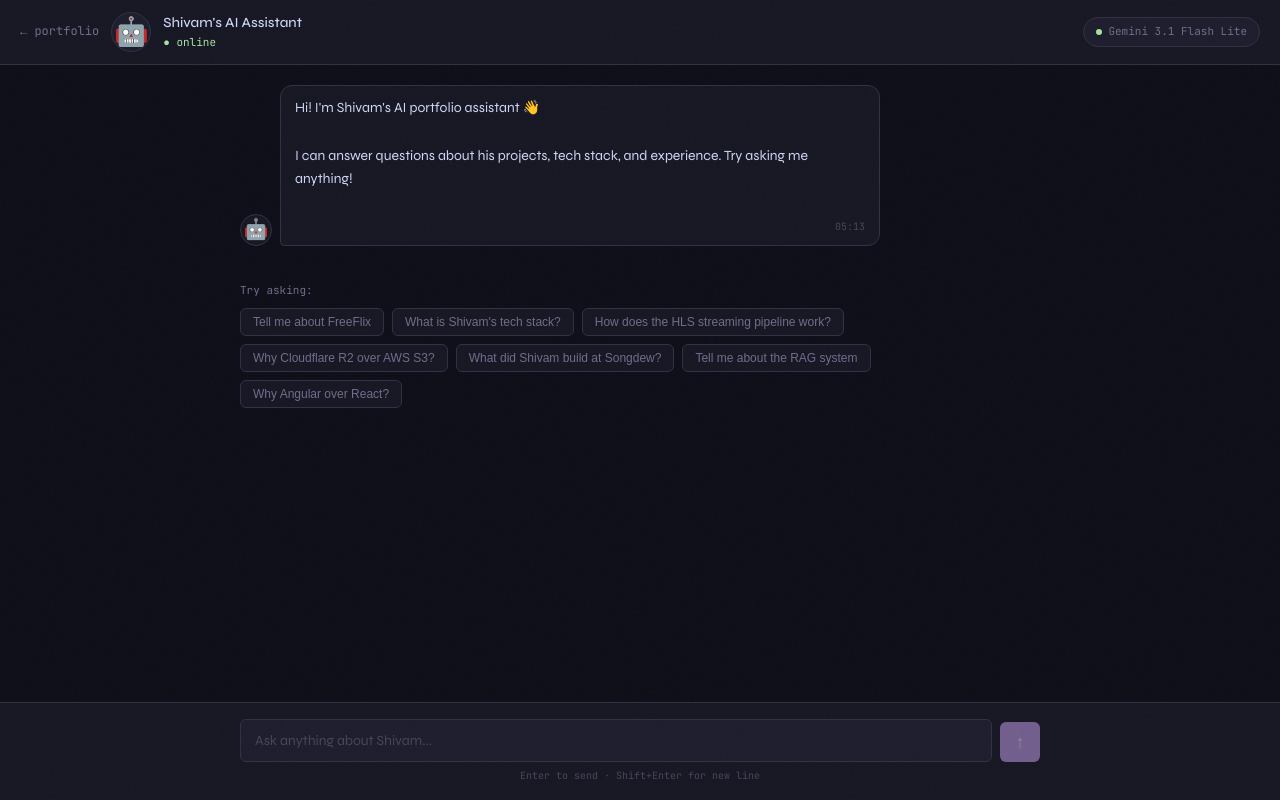
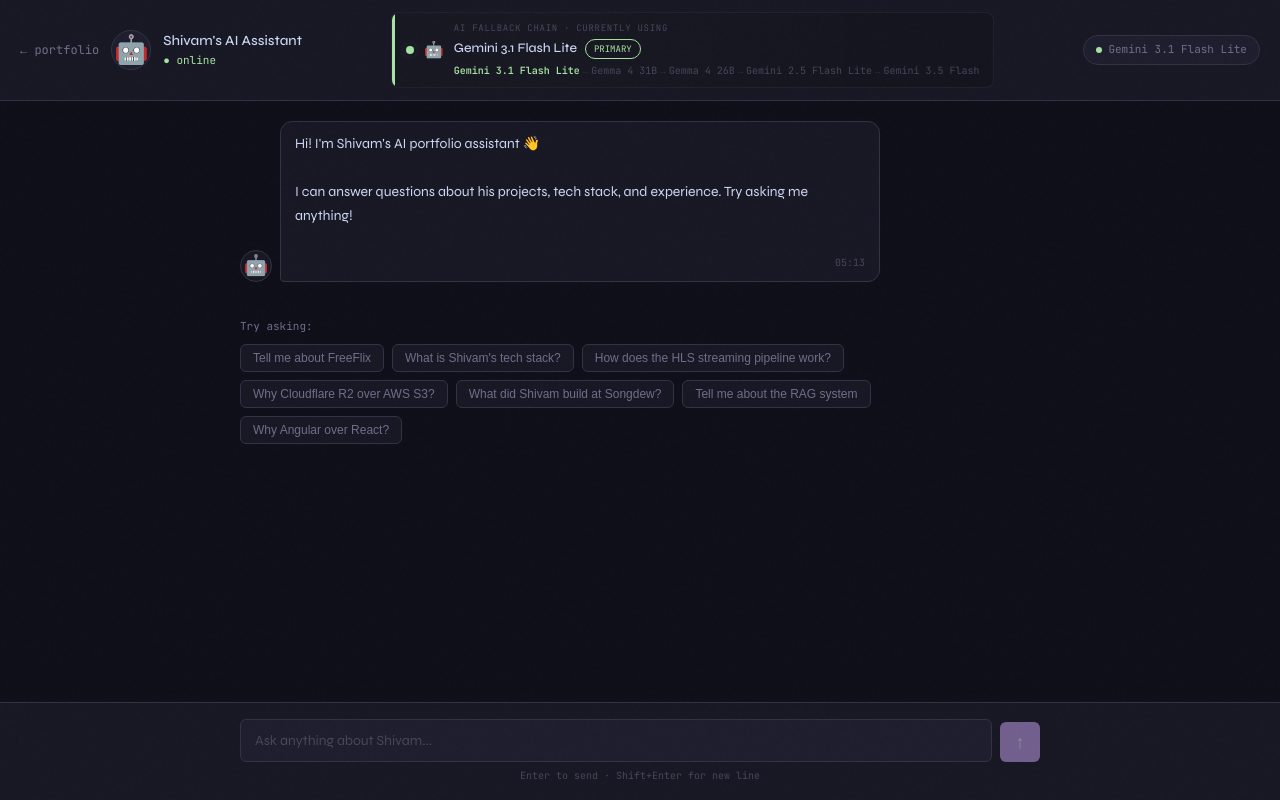
Before and after one commit to shivamaiusage-source/portfolio-shell, an Angular app: page /rag in a window 1280 px wide. Both pictures are taken after a click on the element 857 px from the left and 501 px from the top of the page. Built offline with nearby package versions, Linux system fonts and the light colour scheme.

Commit message:
Fixing prompt design and show AI model usage

```diff
--- /dev/null
+++ b/src/app/rag/components/model-status/model-status.component.html
@@ -0,0 +1,41 @@
+<!-- Switching banner — slides in when model switches -->
+@if (isSwitching()) {
+  <div class="switching-banner">
+    <span class="switching-arrow">⚡</span>
+    <span class="switching-text mono">{{ switchingMessage() }}</span>
+  </div>
+}
+
+<!-- Main status bar -->
+<div class="model-status" [style.--accent]="getStatusColor()">
+
+  <!-- Pulsing dot -->
+  <div class="status-dot" [class]="'dot-' + state()" [style.background]="getStatusColor()"></div>
+
+  <!-- Icon -->
+  <div class="model-icon">{{ getIcon() }}</div>
+
+  <!-- Info -->
+  <div class="model-info">
+    <div class="model-label mono">{{ getStatusText() }}</div>
+
+    <div class="model-current">
+      @if (state() !== 'exhausted') {
+        <span class="model-name">{{ currentModel }}</span>
+      } @else {
+        <span class="model-name exhausted">All models rate limited</span>
+      }
+      <span class="model-pill mono" [style.color]="getStatusColor()">
+        {{ getStatusLabel() }}
+      </span>
+    </div>
+
+    <!-- Chain visualization -->
+    <div class="model-chain mono">
+      @for (item of chain(); track item.id; let last = $last) {
+        <span [class]="item.status">{{ item.name }}</span>
+        @if (!last) { <span class="chain-arrow">→</span> }
+      }
+    </div>
+  </div>
+</div>
--- /dev/null
+++ b/src/app/rag/components/model-status/model-status.component.scss
@@ -0,0 +1,229 @@
+/* ── SWITCHING BANNER ── */
+.switching-banner {
+  display: flex;
+  align-items: center;
+  gap: 10px;
+  padding: 8px 14px;
+  background: rgba(249,226,175,0.06);
+  border: 1px solid rgba(249,226,175,0.2);
+  border-radius: 6px;
+  margin-bottom: 6px;
+  animation: slideIn 0.3s cubic-bezier(0.4, 0, 0.2, 1);
+  position: relative;
+  overflow: hidden;
+
+  &::before {
+    content: '';
+    position: absolute;
+    left: 0; top: 0; bottom: 0;
+    width: 3px;
+    background: #f9e2af;
+    animation: blinkBar 0.5s ease infinite;
+  }
+}
+
+@keyframes slideIn {
+  from { opacity: 0; transform: translateY(-8px); }
+  to   { opacity: 1; transform: translateY(0); }
+}
+
+@keyframes blinkBar {
+  0%,100% { opacity: 1; }
+  50%     { opacity: 0.2; }
+}
+
+.switching-arrow {
+  font-size: 14px;
+  animation: moveRight 0.7s ease infinite;
+  flex-shrink: 0;
+}
+
+@keyframes moveRight {
+  0%,100% { transform: translateX(0); }
+  50%     { transform: translateX(5px); }
+}
+
+.switching-text {
+  font-size: 11px;
+  color: #f9e2af;
+  line-height: 1.4;
+}
+
+/* ── MAIN STATUS BAR ── */
+.model-status {
+  display: flex;
+  align-items: center;
+  gap: 10px;
+  padding: 8px 14px;
+  background: rgba(17,17,27,0.6);
+  border: 1px solid rgba(255,255,255,0.06);
+  border-radius: 8px;
+  position: relative;
+  overflow: hidden;
+  transition: border-color 0.4s;
+
+  // Left accent line
+  &::before {
+    content: '';
+    position: absolute;
+    left: 0; top: 0; bottom: 0;
+    width: 3px;
+    background: var(--accent, #a6e3a1);
+    border-radius: 3px 0 0 3px;
+    transition: background 0.4s;
+  }
+
+  // Shimmer overlay
+  &::after {
+    content: '';
+    position: absolute;
+    inset: 0;
+    background: linear-gradient(
+      90deg,
+      transparent 0%,
+      rgba(255,255,255,0.025) 50%,
+      transparent 100%
+    );
+    background-size: 200% 100%;
+    animation: shimmer 4s linear infinite;
+    pointer-events: none;
+  }
+}
+
+@keyframes shimmer {
+  0%   { background-position: -200% 0; }
+  100% { background-position: 200% 0; }
+}
+
+/* ── STATUS DOT ── */
+.status-dot {
+  width: 8px; height: 8px;
+  border-radius: 50%;
+  flex-shrink: 0;
+  position: relative;
+  z-index: 1;
+}
+
+.dot-normal {
+  animation: pingGreen 1.8s ease infinite;
+}
+
+.dot-switching {
+  animation: pingYellow 0.7s ease infinite;
+}
+
+.dot-fallback {
+  animation: pingPurple 1.8s ease infinite;
+}
+
+.dot-exhausted {
+  animation: none;
+  opacity: 0.6;
+}
+
+@keyframes pingGreen {
+  0%   { box-shadow: 0 0 0 0 rgba(166,227,161,0.5); }
+  70%  { box-shadow: 0 0 0 6px rgba(166,227,161,0); }
+  100% { box-shadow: 0 0 0 0 rgba(166,227,161,0); }
+}
+
+@keyframes pingYellow {
+  0%   { box-shadow: 0 0 0 0 rgba(249,226,175,0.6); }
+  70%  { box-shadow: 0 0 0 8px rgba(249,226,175,0); }
+  100% { box-shadow: 0 0 0 0 rgba(249,226,175,0); }
+}
+
+@keyframes pingPurple {
+  0%   { box-shadow: 0 0 0 0 rgba(203,166,247,0.5); }
+  70%  { box-shadow: 0 0 0 6px rgba(203,166,247,0); }
+  100% { box-shadow: 0 0 0 0 rgba(203,166,247,0); }
+}
+
+/* ── ICON ── */
+.model-icon {
+  font-size: 16px;
+  flex-shrink: 0;
+  position: relative;
+  z-index: 1;
+}
+
+/* ── INFO ── */
+.model-info {
+  flex: 1;
+  min-width: 0;
+  position: relative;
+  z-index: 1;
+}
+
+.model-label {
+  font-size: 9px;
+  color: #45475a;
+  letter-spacing: 0.08em;
+  margin-bottom: 3px;
+}
+
+.model-current {
+  display: flex;
+  align-items: center;
+  gap: 8px;
+  flex-wrap: wrap;
+  margin-bottom: 4px;
+}
+
+.model-name {
+  font-size: 13px;
+  font-weight: 500;
+  color: #cdd6f4;
+  white-space: nowrap;
+  overflow: hidden;
+  text-overflow: ellipsis;
+
+  &.exhausted { color: #f38ba8; }
+}
+
+.model-pill {
+  font-size: 9px;
+  padding: 2px 8px;
+  border-radius: 20px;
+  border: 1px solid currentColor;
+  background: transparent;
+  opacity: 0.8;
+  white-space: nowrap;
+  flex-shrink: 0;
+  animation: pillFade 2s ease infinite;
+}
+
+@keyframes pillFade {
+  0%,100% { opacity: 0.8; }
+  50%     { opacity: 1; }
+}
+
+/* ── CHAIN ── */
+.model-chain {
+  display: flex;
+  align-items: center;
+  flex-wrap: wrap;
+  gap: 3px;
+  font-size: 10px;
+  color: #313244;
+
+  .chain-arrow {
+    color: #313244;
+    font-size: 9px;
+  }
+
+  .active {
+    color: #a6e3a1;
+    font-weight: 600;
+  }
+
+  .failed {
+    color: #f38ba8;
+    text-decoration: line-through;
+    opacity: 0.5;
+  }
+
+  .pending {
+    color: #45475a;
+  }
+}
--- /dev/null
+++ b/src/app/rag/components/model-status/model-status.component.ts
@@ -0,0 +1,126 @@
+import { Component, Input, OnChanges, SimpleChanges, signal } from '@angular/core';
+import { CommonModule } from '@angular/common';
+
+export interface ModelChainItem {
+  id: string;
+  name: string;
+  status: 'active' | 'failed' | 'pending';
+}
+
+@Component({
+  selector: 'app-model-status',
+  standalone: true,
+  imports: [CommonModule],
+  templateUrl: './model-status.component.html',
+  styleUrl: './model-status.component.scss'
+})
+export class ModelStatusComponent implements OnChanges {
+  @Input() currentModel = 'Gemini 3.1 Flash Lite';
+  @Input() switched = false;
+  @Input() exhausted = false;
+
+  // Full model chain — matches backend MODEL_CHAIN order
+  readonly fullChain: ModelChainItem[] = [
+    { id: 'gemini-3.1-flash-lite', name: 'Gemini 3.1 Flash Lite', status: 'pending' },
+    { id: 'gemma-4-31b',           name: 'Gemma 4 31B',           status: 'pending' },
+    { id: 'gemma-4-26b',           name: 'Gemma 4 26B',           status: 'pending' },
+    { id: 'gemini-2.5-flash-lite', name: 'Gemini 2.5 Flash Lite', status: 'pending' },
+    { id: 'gemini-3.5-flash',      name: 'Gemini 3.5 Flash',      status: 'pending' },
+  ];
+
+  chain = signal<ModelChainItem[]>([...this.fullChain]);
+  isSwitching = signal(false);
+  switchingMessage = signal('');
+  state = signal<'normal' | 'switching' | 'fallback' | 'exhausted'>('normal');
+  isPrimary = signal(true);
+  fallbackNumber = signal(0);
+
+  ngOnChanges(changes: SimpleChanges) {
+    if (changes['currentModel'] || changes['switched'] || changes['exhausted']) {
+      this.updateChainState();
+    }
+  }
+
+  private updateChainState() {
+    if (this.exhausted) {
+      // Mark all as failed
+      this.chain.set(this.fullChain.map(m => ({ ...m, status: 'failed' })));
+      this.state.set('exhausted');
+      this.isSwitching.set(false);
+      return;
+    }
+
+    const currentIndex = this.fullChain.findIndex(m =>
+      this.currentModel?.toLowerCase().includes(m.id.toLowerCase()) ||
+      m.name.toLowerCase().includes(this.currentModel?.toLowerCase())
+    );
+
+    const idx = currentIndex >= 0 ? currentIndex : 0;
+    this.isPrimary.set(idx === 0);
+    this.fallbackNumber.set(idx);
+
+    // Update chain statuses
+    const updated = this.fullChain.map((m, i) => ({
+      ...m,
+      status: i < idx ? 'failed' : i === idx ? 'active' : 'pending'
+    })) as ModelChainItem[];
+
+    if (this.switched && idx > 0) {
+      // Show switching animation
+      this.isSwitching.set(true);
+      this.state.set('switching');
+
+      const prevModel = this.fullChain[idx - 1]?.name || 'Previous model';
+      this.switchingMessage.set(
+        `Rate limit hit on ${prevModel} → switching to ${this.currentModel}`
+      );
+
+      // After 3 seconds settle into fallback state
+      setTimeout(() => {
+        this.isSwitching.set(false);
+        this.state.set(idx === 0 ? 'normal' : 'fallback');
+        this.chain.set(updated);
+      }, 3000);
+    } else {
+      this.chain.set(updated);
+      this.state.set(idx === 0 ? 'normal' : 'fallback');
+      this.isSwitching.set(false);
+    }
+  }
+
+  getStatusColor(): string {
+    switch (this.state()) {
+      case 'normal':    return '#a6e3a1';
+      case 'switching': return '#f9e2af';
+      case 'fallback':  return '#cba6f7';
+      case 'exhausted': return '#f38ba8';
+    }
+  }
+
+  getStatusLabel(): string {
+    switch (this.state()) {
+      case 'normal':    return 'PRIMARY';
+      case 'switching': return 'SWITCHING';
+      case 'fallback':  return `FALLBACK #${this.fallbackNumber()}`;
+      case 'exhausted': return 'EXHAUSTED';
+    }
+  }
+
+  getStatusText(): string {
+    switch (this.state()) {
+      case 'normal':    return 'AI FALLBACK CHAIN · CURRENTLY USING';
+      case 'switching': return 'AI FALLBACK CHAIN · SWITCHING MODEL';
+      case 'fallback':  return 'AI FALLBACK CHAIN · FALLBACK ACTIVE';
+      case 'exhausted': return 'AI FALLBACK CHAIN · ALL MODELS RATE LIMITED';
+    }
+  }
+
+  getIcon(): string {
+    switch (this.state()) {
+      case 'normal':    return '🤖';
+      case 'switching': return '🔄';
+      case 'fallback':  return '🤖';
+      case 'exhausted': return '⚠️';
+    }
+  }
+}
--- a/src/app/rag/pages/portfolio-chat/portfolio-chat.component.html
+++ b/src/app/rag/pages/portfolio-chat/portfolio-chat.component.html
@@ -16,7 +16,11 @@
       </div>
     </div>
 
-    <!-- Model badge -->
+    <app-model-status
+      [currentModel]="currentModel()"
+      [switched]="modelSwitched()"
+      [exhausted]="false">
+    </app-model-status>
     <div class="model-badge" [class.switched]="modelSwitched()">
       <span class="model-dot"></span>
       <span class="model-name mono">{{ currentModel() }}</span>
--- a/src/app/rag/pages/portfolio-chat/portfolio-chat.component.ts
+++ b/src/app/rag/pages/portfolio-chat/portfolio-chat.component.ts
@@ -3,11 +3,12 @@ import { CommonModule } from '@angular/common';
 import { FormsModule } from '@angular/forms';
 import { RagService, ChatMessage } from '../../services/rag.service';
 import { MarkdownPipe } from '../../shared/pipes/markdown.pipe';
+import { ModelStatusComponent } from '../../components/model-status/model-status.component';
 
 @Component({
   selector: 'app-portfolio-chat',
   standalone: true,
-  imports: [CommonModule, FormsModule, MarkdownPipe],
+  imports: [CommonModule, FormsModule, MarkdownPipe, ModelStatusComponent],
   templateUrl: './portfolio-chat.component.html',
   styleUrl: './portfolio-chat.component.scss'
 })
```
